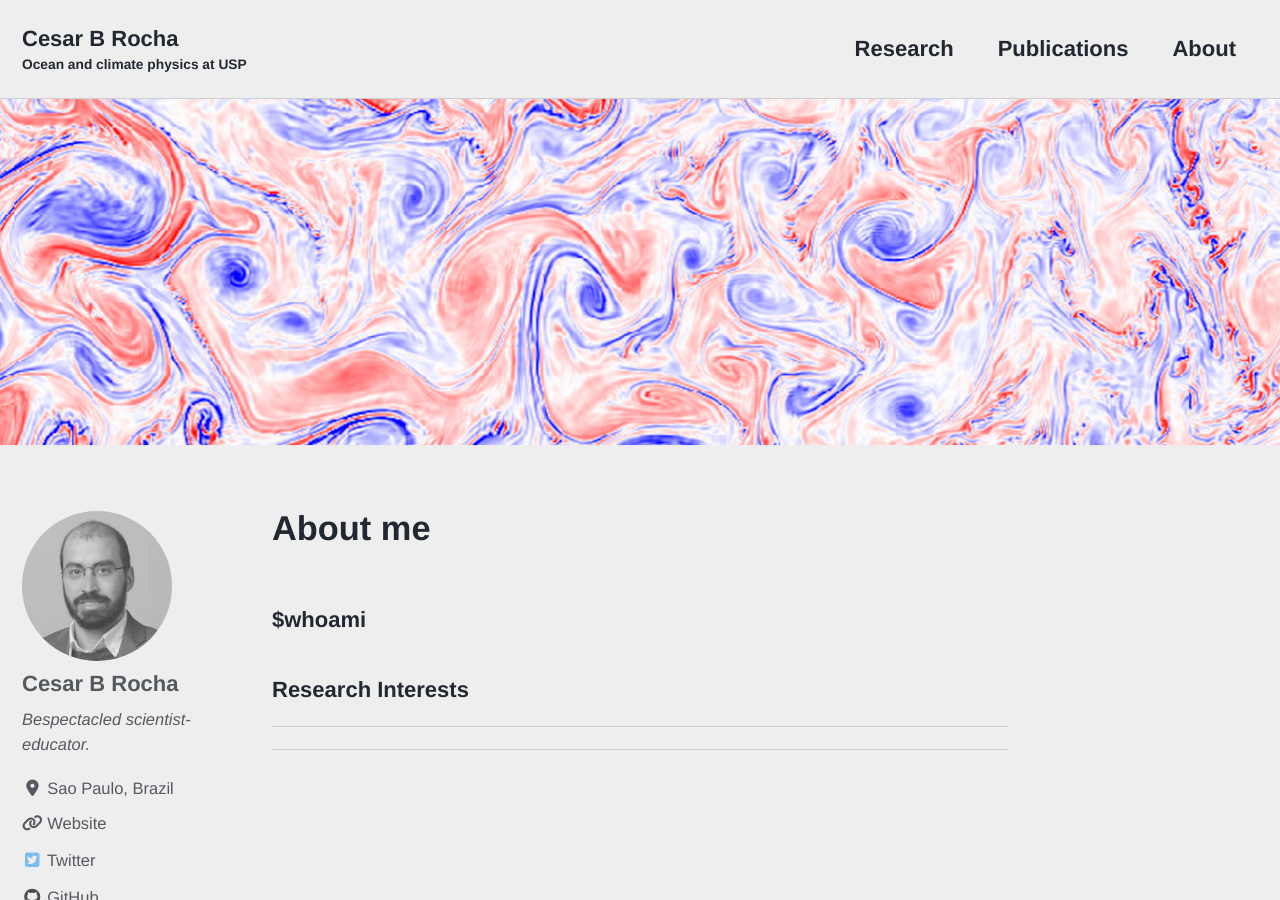
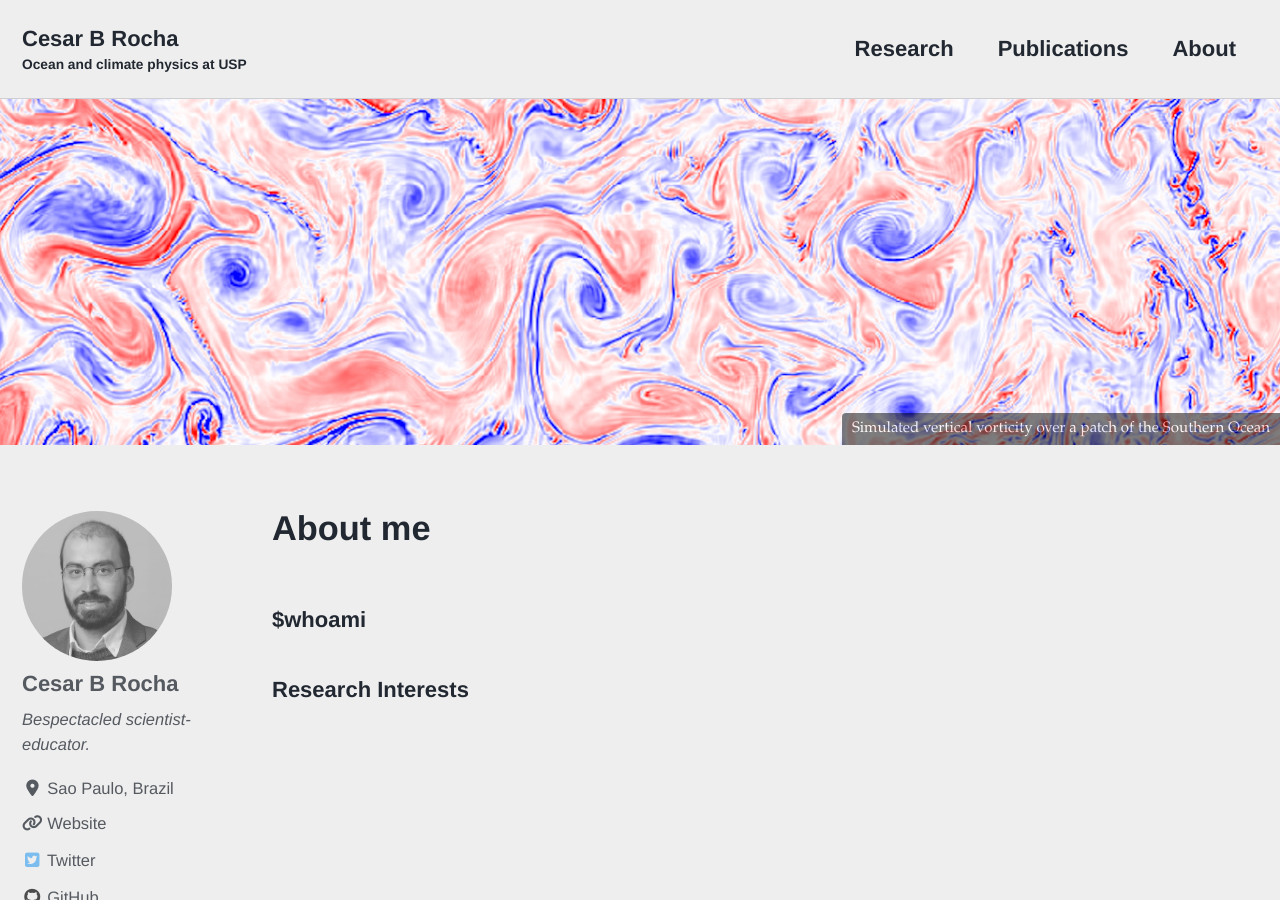
Before and after one commit to cesar-rocha/cesar-rocha.github.io, a Jekyll site: the page built from index.md, in a window 1280 px wide and 900 px high. Built offline with Jekyll 4.4.1, drawn with Linux system fonts in a browser that asks for light colours; cached includes are drawn as plain includes; nearby versions of some CDN libraries.

Commit message:
update profile

```diff
--- a/index.md
+++ b/index.md
@@ -4,12 +4,11 @@ author_profile: true
 title: "About me"
 header:
   image: /assets/images/vorticity.png
+  caption: "Simulated vertical vorticity over a patch of the Southern Ocean"
 ---
 
 ### $whoami
 
+
+
 ### Research Interests
-
----
-
----
```
